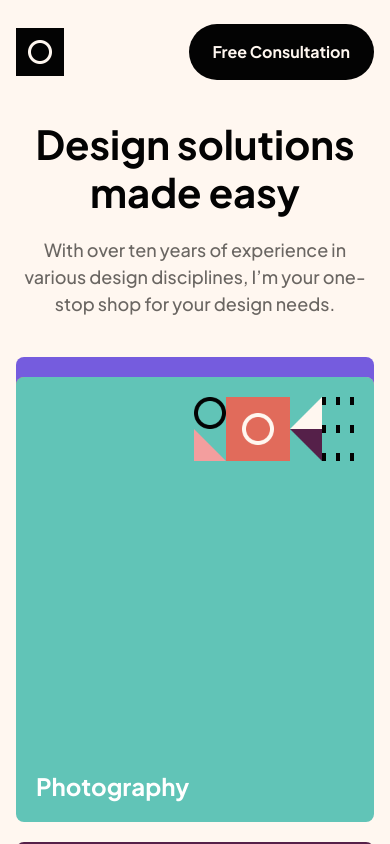
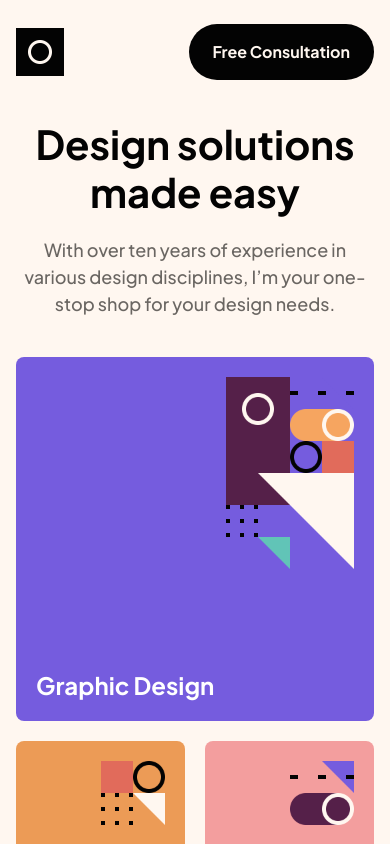
Before and after one commit to javar10/single-page-design-portfolio-app, a React Native app: screen / in a window 390 px wide. Built offline with nearby package versions, Linux system fonts and the light colour scheme.

Commit message:
services bug fix

```diff
--- a/sections/Services.js
+++ b/sections/Services.js
@@ -87,12 +87,12 @@ const styles = (w) => StyleSheet.create({
         gap: w > 1040 ? 24 : 20,
     },
     topContainer: {
-        flex: w > 740 ? 2 : 0,
+        flex: w > 740 ? 2 : undefined,
         flexDirection: w > 740 ? 'row' : 'column',
         gap: w > 1040 ? 24 : 20,
     },
     sectionContainer: {
-        flex: w > 740 ? 1 : 0,
+        flex: w > 740 ? 1 : undefined,
         height: 364,
         gap: w > 1040 ? 24 : 20,
         flexDirection: 'column'
@@ -106,7 +106,7 @@ const styles = (w) => StyleSheet.create({
     },
     twoLongCards: {
         flex: 1,
-        height: w > 1040 ? 'auto' : w > 740 ? 182 : 384,
+        minHeight: w > 1040 ? 364 : w > 740 ? 182 : 384,
         gap: w > 1040 ? 24 : 20,
         flexDirection: w > 1040 ? 'column' : w > 740 ? 'row' : 'column'
     },
```
